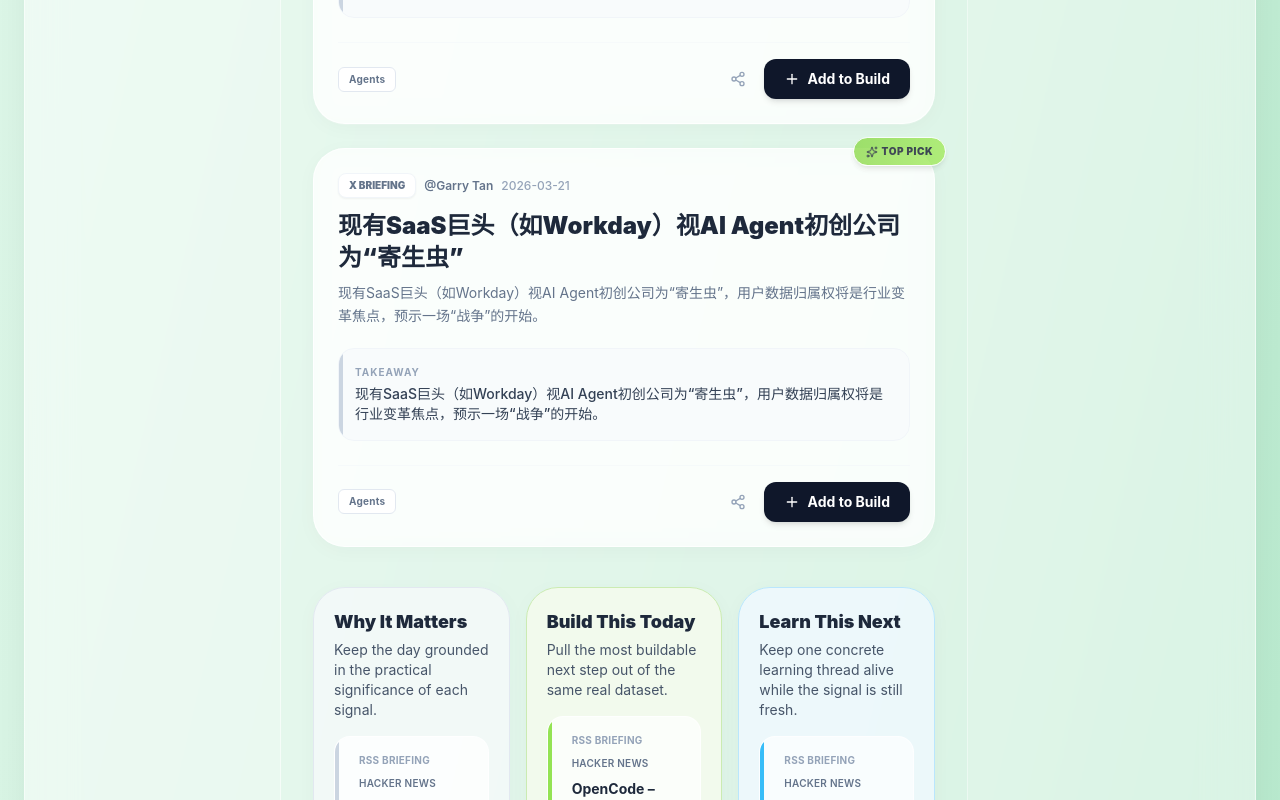
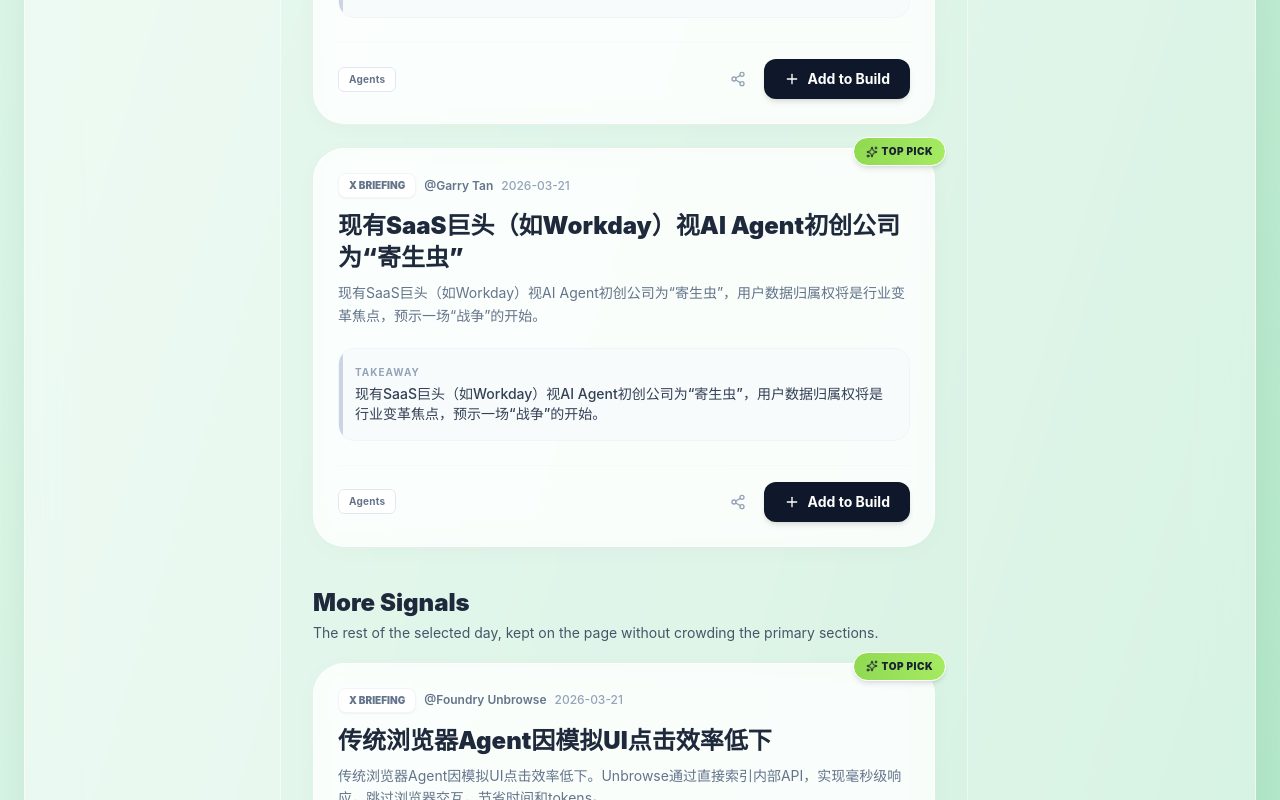
Before and after one commit to zhangyuwinnie/daily-brief, a React (Vite) app: page /today in a window 1280 px wide. Shown: the part 1100-1900 px from the top of the page. Built offline with nearby package versions, Linux system fonts and the light colour scheme.

Commit message:
Hide repetitive Today detail sections

```diff
--- a/src/pages/TodayPage.tsx
+++ b/src/pages/TodayPage.tsx
@@ -109,6 +109,41 @@
     ? pageData.insights.filter((insight) => insight.topics.includes(topicFilter))
     : pageData.insights;
   const todaySections = buildTodaySections(insights);
+  const visibleSignalSections = [
+    todaySections.whyItMatters.length > 0 ? (
+      <TodaySignalSection
+        key="why"
+        title="Why It Matters"
+        description="Keep the day grounded in the practical significance of each signal."
+        items={todaySections.whyItMatters}
+        accentClassName="bg-slate-300"
+        borderClassName="border-slate-200"
+        backgroundClassName="bg-slate-50/70"
+      />
+    ) : null,
+    todaySections.buildThisToday.length > 0 ? (
+      <TodaySignalSection
+        key="build"
+        title="Build This Today"
+        description="Pull the most buildable next step out of the same real dataset."
+        items={todaySections.buildThisToday}
+        accentClassName="bg-brand-500"
+        borderClassName="border-[#cbebb2]"
+        backgroundClassName="bg-[#f2faed]"
+      />
+    ) : null,
+    todaySections.learnThisNext.length > 0 ? (
+      <TodaySignalSection
+        key="learn"
+        title="Learn This Next"
+        description="Keep one concrete learning thread alive while the signal is still fresh."
+        items={todaySections.learnThisNext}
+        accentClassName="bg-sky-400"
+        borderClassName="border-sky-200"
+        backgroundClassName="bg-sky-50/80"
+      />
+    ) : null
+  ].filter(Boolean);
 
   return (
     <div className="animate-enter">
@@ -184,32 +219,19 @@
             </div>
           </section>
 
-          <div className="grid gap-4 xl:grid-cols-3">
-            <TodaySignalSection
-              title="Why It Matters"
-              description="Keep the day grounded in the practical significance of each signal."
-              items={todaySections.whyItMatters}
-              accentClassName="bg-slate-300"
-              borderClassName="border-slate-200"
-              backgroundClassName="bg-slate-50/70"
-            />
-            <TodaySignalSection
-              title="Build This Today"
-              description="Pull the most buildable next step out of the same real dataset."
-              items={todaySections.buildThisToday}
-              accentClassName="bg-brand-500"
-              borderClassName="border-[#cbebb2]"
-              backgroundClassName="bg-[#f2faed]"
-            />
-            <TodaySignalSection
-              title="Learn This Next"
-              description="Keep one concrete learning thread alive while the signal is still fresh."
-              items={todaySections.learnThisNext}
-              accentClassName="bg-sky-400"
-              borderClassName="border-sky-200"
-              backgroundClassName="bg-sky-50/80"
-            />
-          </div>
+          {visibleSignalSections.length > 0 ? (
+            <div
+              className={`grid gap-4 ${
+                visibleSignalSections.length === 1
+                  ? "grid-cols-1"
+                  : visibleSignalSections.length === 2
+                    ? "xl:grid-cols-2"
+                    : "xl:grid-cols-3"
+              }`}
+            >
+              {visibleSignalSections}
+            </div>
+          ) : null}
 
           {todaySections.moreSignals.length > 0 ? (
             <section>
--- a/src/pages/todaySections.ts
+++ b/src/pages/todaySections.ts
@@ -30,6 +30,20 @@
   };
 }
 
+function normalizeContent(value: string | undefined) {
+  return value?.trim().replace(/\s+/g, " ").toLowerCase() ?? "";
+}
+
+function isDistinctContent(candidate: string | undefined, ...existingValues: Array<string | undefined>) {
+  const normalizedCandidate = normalizeContent(candidate);
+
+  if (!normalizedCandidate) {
+    return false;
+  }
+
+  return existingValues.every((value) => normalizeContent(value) !== normalizedCandidate);
+}
+
 export function buildTodaySections(insights: Insight[]): TodaySections {
   const topSignals = insights.filter((insight) => insight.isTopSignal).slice(0, 3);
   const spotlightInsights = (topSignals.length > 0 ? topSignals : insights.slice(0, 3)).slice(0, 3);
@@ -37,14 +51,20 @@
 
   return {
     topSignals: spotlightInsights,
-    whyItMatters: spotlightInsights.map((insight) =>
-      toSectionItem(insight, insight.whyItMatters ?? insight.summary)
+    whyItMatters: spotlightInsights.flatMap((insight) =>
+      isDistinctContent(insight.whyItMatters, insight.summary, insight.take)
+        ? [toSectionItem(insight, insight.whyItMatters!)]
+        : []
     ),
-    buildThisToday: spotlightInsights.map((insight) =>
-      toSectionItem(insight, insight.buildIdea ?? insight.take)
+    buildThisToday: spotlightInsights.flatMap((insight) =>
+      isDistinctContent(insight.buildIdea, insight.take, insight.summary, insight.whyItMatters)
+        ? [toSectionItem(insight, insight.buildIdea!)]
+        : []
     ),
-    learnThisNext: spotlightInsights.map((insight) =>
-      toSectionItem(insight, insight.learnGoal ?? insight.summary)
+    learnThisNext: spotlightInsights.flatMap((insight) =>
+      isDistinctContent(insight.learnGoal, insight.summary, insight.take, insight.whyItMatters, insight.buildIdea)
+        ? [toSectionItem(insight, insight.learnGoal!)]
+        : []
     ),
     moreSignals: insights.filter((insight) => !spotlightIds.has(insight.id))
   };
```
Also changed, not shown: 2 other files (tests, documents, lock files or other folders).
